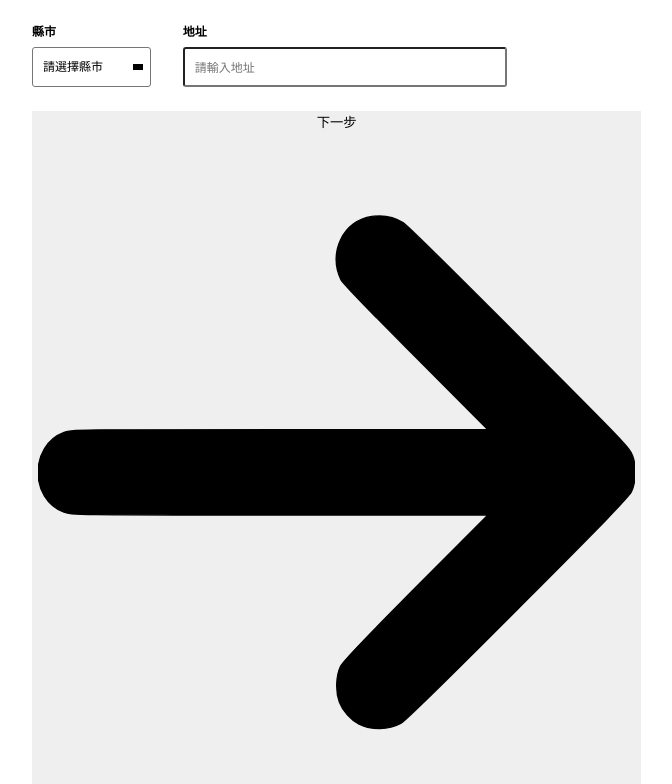
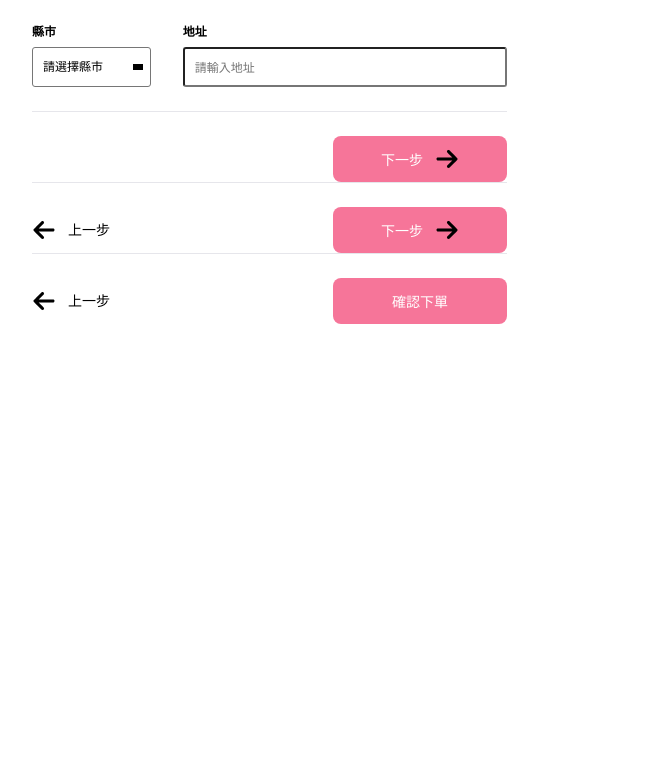
Before and after one commit to KevinHuanggg/alpha_shop, a React (Create React App) app: page / in a window 1280 px wide. Shown: the part 416-1200 px from the top of the page, without its empty margins (133-805 px from the left). After the commit the page ends 800 px from the top, so only its background shows below. Built offline with nearby package versions, Linux system fonts and the light colour scheme.

Commit message:
完成ProgressControl的css

```diff
--- a/src/components/Main/Main.jsx
+++ b/src/components/Main/Main.jsx
@@ -18,7 +18,7 @@ export default function Main() {
             {/* <Step2/> */}
             {/* <Step3/> */}
           </section>
-          <section className={styles.progressControlContainer}>
+          <section className={styles.progressControlWrapper}>
             <ProgressControl />
           </section>
         </div>
--- a/src/components/Main/Main.module.css
+++ b/src/components/Main/Main.module.css
@@ -54,7 +54,9 @@ input::placeholder {
   margin: 0 auto;
 }
 
-
+.progressControlWrapper {
+  position: relative;
+}
 
 .cartContainer {
   position: absolute;
--- a/src/components/Main/ProgressControl/ProgressControl.module.css
+++ b/src/components/Main/ProgressControl/ProgressControl.module.css
@@ -0,0 +1,53 @@
+section.progressControlContainer {
+  position: absolute;
+  top: 100%;
+  left: 0px;
+  right: 0px;
+  bottom: 0px;
+}
+
+section.buttonGroup {
+  display: flex;
+  padding-top: 24px;
+  border-top: 1px solid #e6e6eb;
+}
+
+section.buttonGroup button {
+  display: flex;
+  align-items: center;
+  height: 46px;
+  font-family: Inter, sans-serif;
+  font-size: 14px;
+  border-radius: 8px;
+  border-width: 0px;
+  padding: 0px;
+}
+
+.arrowLeft,
+.arrowRight {
+  width: 24px;
+  height: 24px;
+}
+
+section.buttonGroup button.prev {
+  background-color: transparent;
+  line-height: 20px;
+  font-weight: 400;
+  color: #000000;
+}
+
+section.buttonGroup button.prev > .arrowLeft {
+  margin-right: 12px;
+}
+section.buttonGroup button.next {
+  justify-content: center;
+  width: 174px;
+  font-weight: 500;
+  line-height: 17px;
+  background: #f67599;
+  color: #ffffff;
+  margin-left: auto;
+}
+section.buttonGroup button.next > .arrowRight {
+  margin-left: 12px;
+}
```
